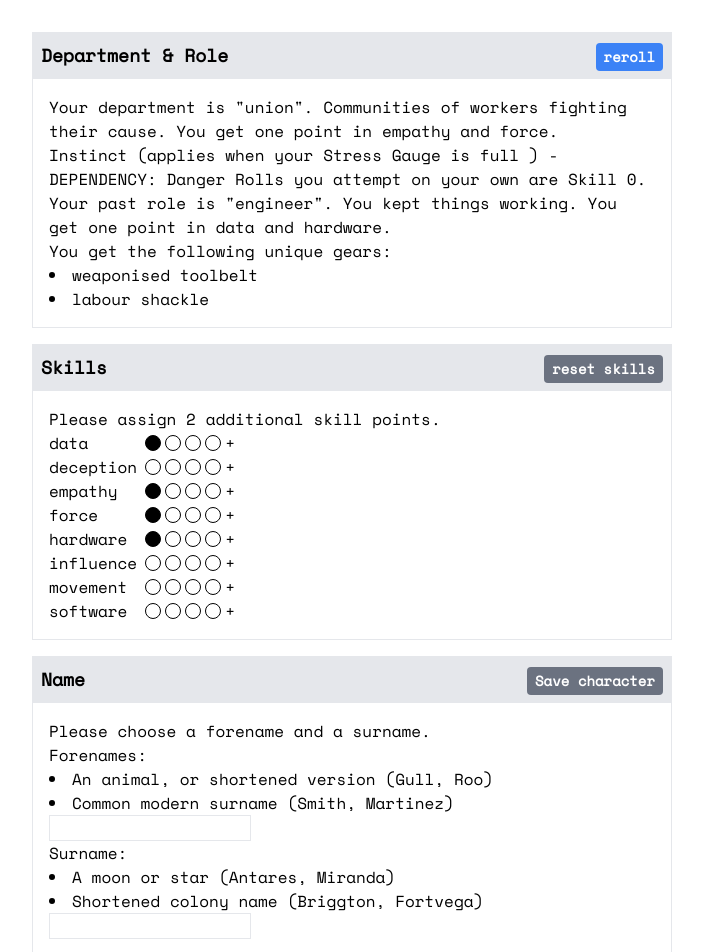
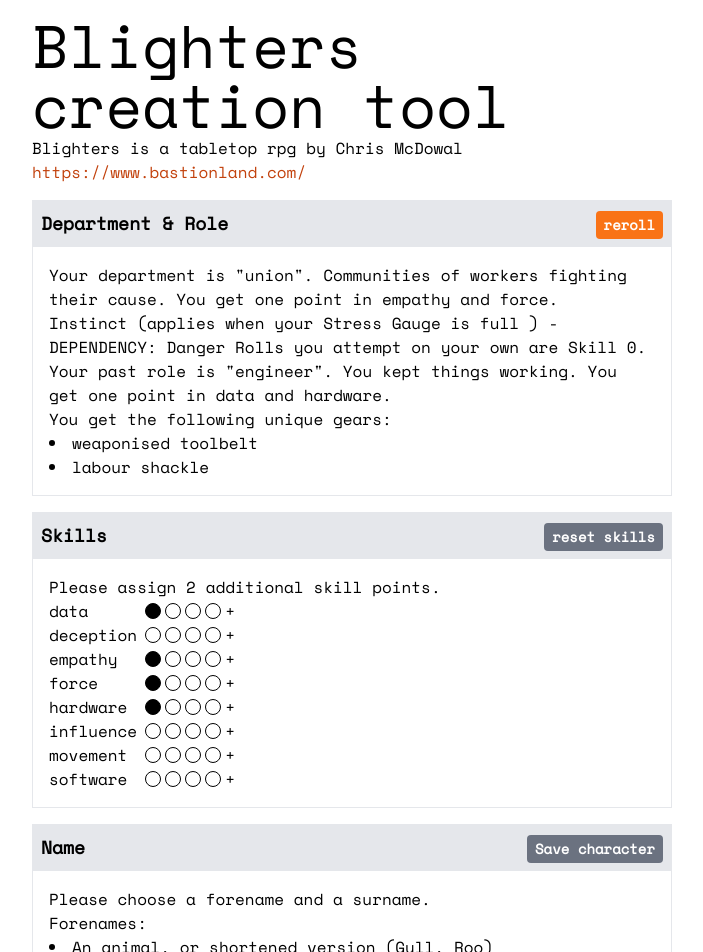
Before and after one commit to sbergot/blighters-tools, a React (Vite) app: page / in a window 1280 px wide. Shown: the top 952 px of the page, without its empty margins (288-991 px from the left). Built offline with nearby package versions, Linux system fonts and the light colour scheme.

Commit message:
layout updates

```diff
--- a/index.html
+++ b/index.html
@@ -7,7 +7,7 @@
     <link rel="preconnect" href="https://fonts.gstatic.com" crossorigin>
     <link href="https://fonts.googleapis.com/css2?family=Space+Mono&display=swap" rel="stylesheet">
     <meta name="viewport" content="width=device-width, initial-scale=1.0" />
-    <title>Vite App</title>
+    <title>Blithers character creation</title>
   </head>
   <body>
     <div id="root"></div>
--- a/src/App.tsx
+++ b/src/App.tsx
@@ -16,8 +16,17 @@
 
   return (
     <div className="p-4 mx-auto max-w-2xl">
-      {mode == "wizard" ? <CreationWizard savePlayer={savePlayer} /> : null}
-      {mode == "display" && player != null ? <PlayerSheet player={player} /> : null}
+      <h1 className="text-6xl">Blighters creation tool</h1>
+      <h2>Blighters is a tabletop rpg by Chris McDowal</h2>
+      <a className="text-orange-700" href="https://www.bastionland.com/">
+        https://www.bastionland.com/
+      </a>
+      <div className="mt-4">
+        {mode == "wizard" ? <CreationWizard savePlayer={savePlayer} /> : null}
+        {mode == "display" && player != null ? (
+          <PlayerSheet player={player} />
+        ) : null}
+      </div>
     </div>
   );
 }
--- a/src/CreationWizard.tsx
+++ b/src/CreationWizard.tsx
@@ -127,6 +127,7 @@
       </Step>
       <Step title="Name" headerChildren={saveCharBtn}>
         <div>
+          <div className="mb-4">
           <p>Please choose a forename and a surname.</p>
           <p>Forenames:</p>
           <ul className="list-disc list-inside">
@@ -135,10 +136,11 @@
             ))}
           </ul>
           <input
-            className="border"
+            className="border border-black my-2 p-1"
             value={player.firstname}
             onChange={(e) => setForename(e.currentTarget.value)}
           />
+          </div>
           <p>Surname:</p>
           <ul className="list-disc list-inside">
             {departData.naming.surname.map((t) => (
@@ -146,7 +148,7 @@
             ))}
           </ul>
           <input
-            className="border"
+            className="border border-black my-2 p-1"
             value={player.lastname}
             onChange={(e) => setSurname(e.currentTarget.value)}
           />
--- a/src/SharedComponents.tsx
+++ b/src/SharedComponents.tsx
@@ -62,7 +62,7 @@
   onClick,
   disabled
 }: Children & { onClick: () => void; disabled?: boolean }) {
-    const colors = disabled ? "bg-gray-500 hover:bg-gray-700 cursor-not-allowed" : "bg-blue-500 hover:bg-blue-700";
+    const colors = disabled ? "bg-gray-500 hover:bg-gray-700 cursor-not-allowed" : "bg-orange-500 hover:bg-orange-700";
   return <button
     className={`${colors} text-white text-sm font-bold py-1 px-2 rounded`}
     onClick={disabled ? () => {} : onClick}
```
